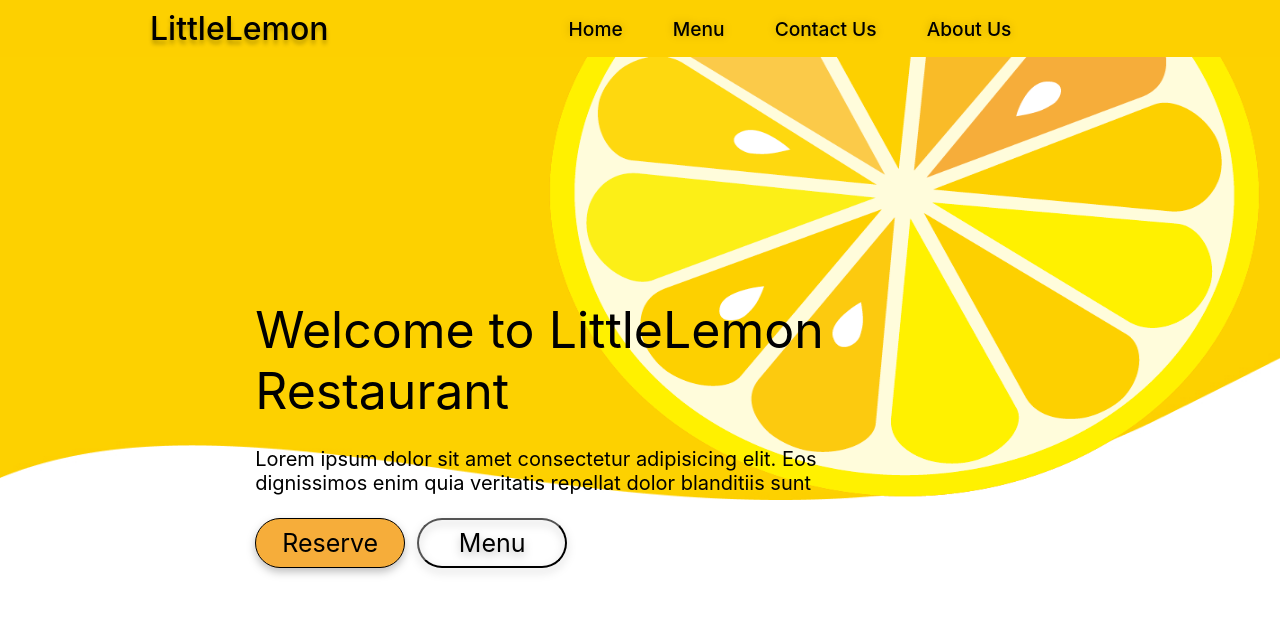
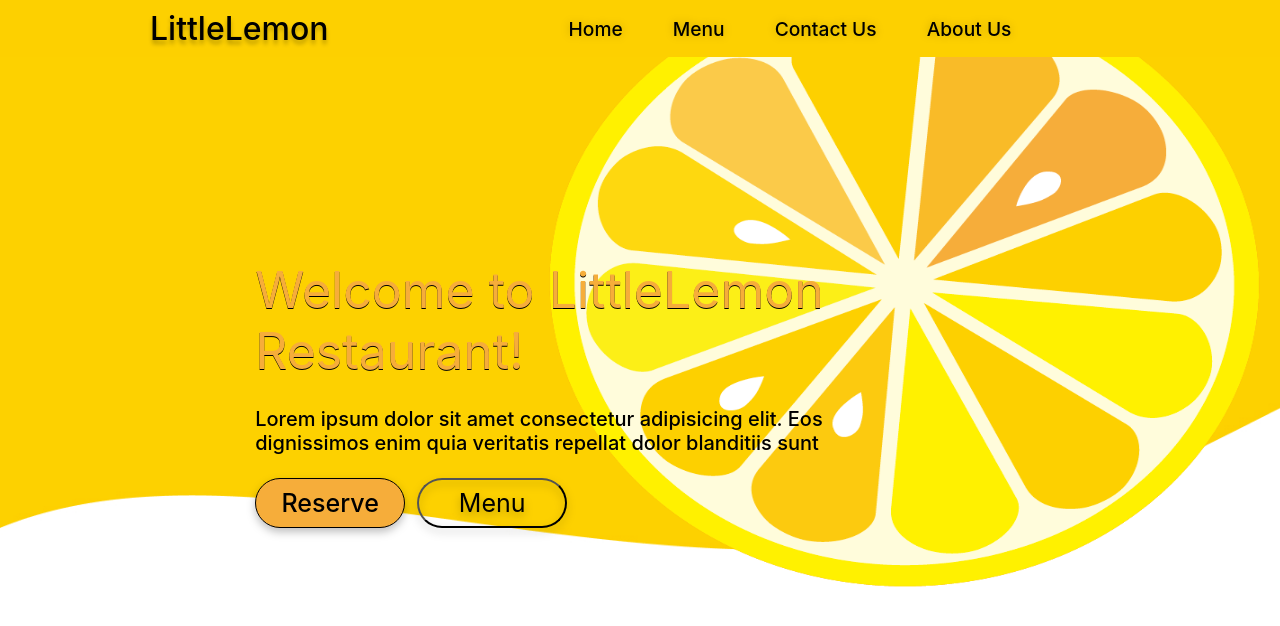
Before and after one commit to JaviK07/LittleLemonV2, a React (Create React App) app: page / in a window 1280 px wide. Shown: the top 626 px of the page. Built offline with nearby package versions, Linux system fonts and the light colour scheme.

Commit message:
main done

```diff
--- a/src/components/Main.jsx
+++ b/src/components/Main.jsx
@@ -5,7 +5,7 @@ function Main() {
     return (
         <div className={styles.Main}>
            <div className={styles.main__div}>
-                <h1 className={styles.Greetings}>Welcome to LittleLemon Restaurant</h1>
+                <h1 className={styles.Greetings}>Welcome to LittleLemon Restaurant!</h1>
                 <p className={styles.greetingsP}>Lorem ipsum dolor sit amet consectetur adipisicing elit. Eos dignissimos enim quia veritatis repellat dolor blanditiis sunt</p>
                 <div className={styles.buttonContainer}>
                     <button className={styles.button1}>Reserve</button>
--- a/src/styles/Main.module.css
+++ b/src/styles/Main.module.css
@@ -1,12 +1,11 @@
 .Main{
 background-image: url(../Images/vector1.jpg);
-
 background-size: cover;
 position: absolute;
 height: 100%;
 left: -1px;
 right: 0px;
-top: -300px;
+top: -250px;
 z-index: 0;
 }
 
@@ -23,29 +22,31 @@ line-height: 61px;
 flex: none;
 order: 0;
 flex-grow: 0;
+color: #F6AD3A;
+filter: drop-shadow(0px 1px 0px rgba(0, 0, 0, 1));
+}
 
-
-}
 .greetingsP{
 width: 573px;
 height: 51px;
 font-family: 'Inter';
 font-style: normal;
-font-weight: 400;
+font-weight: 500;
 font-size: 20px;
 line-height: 24px;
 color: #000000;
-
 flex: none;
 order: 1;
 flex-grow: 0;
 }
+
 .main__div{
 margin-left: 20%;
 position: absolute;
+margin-top: -90px;
+
 
 z-index: 300;
-
 }
 
 .lemonImg{
@@ -57,7 +58,7 @@ width: 839px;
 top: 300px;
 height: 904px;
 left: calc(50% - 839px/2 + 250.5px);
-top: calc(70% - 904px/2 - 38px);
+top: calc(75% - 904px/2 - 38px);
 
 }
 .button1{
@@ -71,10 +72,11 @@ border-radius: 50px;
 /* Font */
 font-family: 'Inter';
 font-style: normal;
-font-weight: 400;
+font-weight: 500;
 font-size: 25px;
 line-height: 30px;
 color: #000000;
+cursor: pointer;
 }
 .button2{
 width: 150px;
@@ -85,6 +87,7 @@ order: 1;
 flex-grow: 0;
 border-radius: 50px;
 margin-left: 12px;
+cursor: pointer;
 
 /* Font */
 font-family: 'Inter';
```
Also changed, not shown: src/ReadMe!/READMEE.TXT (deleted).
